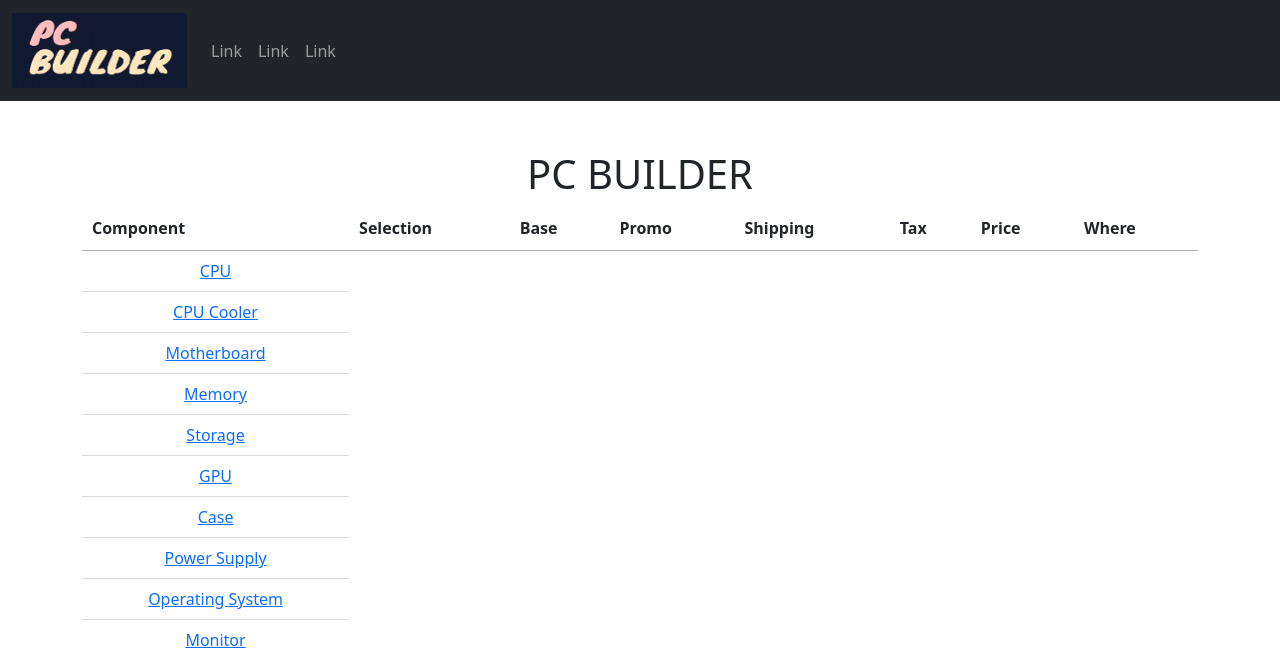
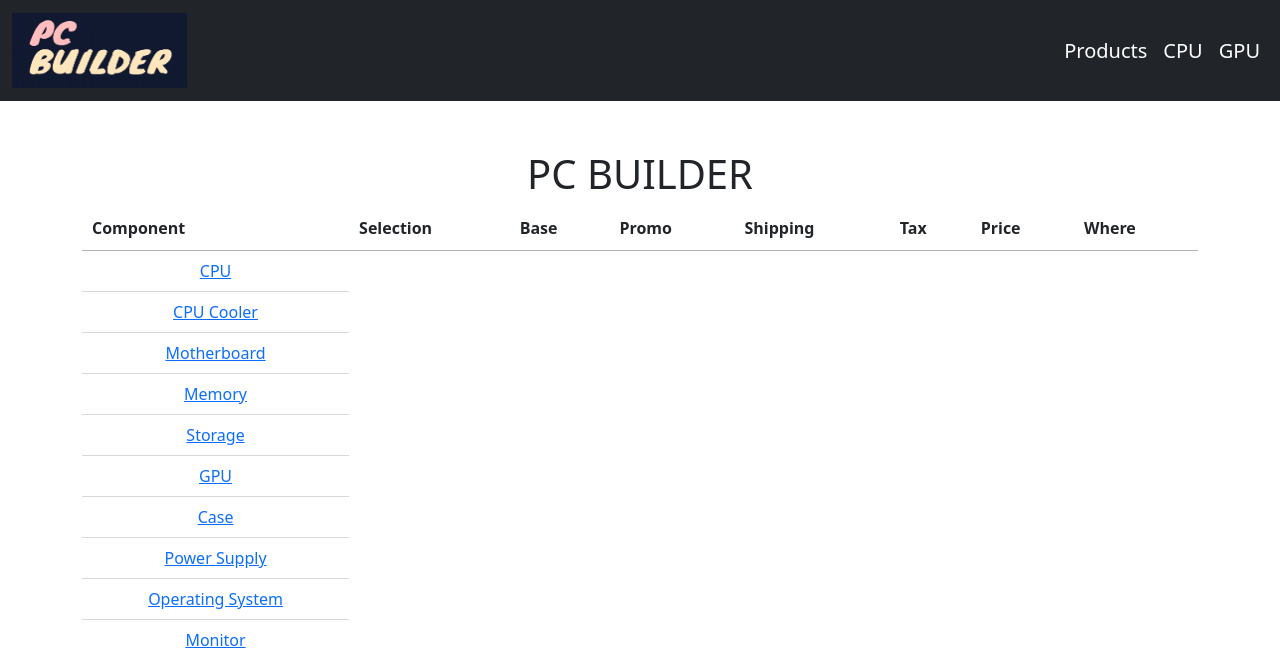
Before and after one commit to Kuanqqqq/django, a Django app: template pc/templates/list.html in a window 1280 px wide. Shown: the top 660 px of the page. Run offline with Django 3.2, Linux system fonts and the light colour scheme; the template is opened without the code that fills it, so the values that code supplies are empty; some libraries are stand-ins or nearby versions.

Commit message:
nav style

```diff
--- a/pc/pc/urls.py
+++ b/pc/pc/urls.py
@@ -23,8 +23,8 @@ urlpatterns = [
     path('', home_page, name='home_page'),
     path('list/', list_page, name='list'),
     path('admin/', admin.site.urls),
-    path('products/', include('CPU.urls')),
-    path('products/', include('GPU.urls')),
+    path('products/', include('CPU.urls'), name='cpu'),
+    path('products/', include('GPU.urls'), name='gpu'),
 ]
 
 from . import  settings
--- a/pc/templates/base.html
+++ b/pc/templates/base.html
@@ -12,6 +12,11 @@
     {% block script %}
     {% endblock%}
     <title>{% block title %}{% endblock %}</title>
+    <style>
+      .navbar-nav a:hover {
+        color: yellow !important;
+      }
+    </style>
   </head>
   <body>
     {% comment %} <h1>Hello, world!</h1> {% endcomment %}
@@ -23,28 +28,28 @@
     <script src="https://cdn.jsdelivr.net/npm/bootstrap@5.0.2/dist/js/bootstrap.bundle.min.js" integrity="sha384-MrcW6ZMFYlzcLA8Nl+NtUVF0sA7MsXsP1UyJoMp4YLEuNSfAP+JcXn/tWtIaxVXM" crossorigin="anonymous"></script>
 
     <!-- Option 2: Separate Popper and Bootstrap JS -->
-    <!--
+
     <script src="https://cdn.jsdelivr.net/npm/@popperjs/core@2.9.2/dist/umd/popper.min.js" integrity="sha384-IQsoLXl5PILFhosVNubq5LC7Qb9DXgDA9i+tQ8Zj3iwWAwPtgFTxbJ8NT4GN1R8p" crossorigin="anonymous"></script>
     <script src="https://cdn.jsdelivr.net/npm/bootstrap@5.0.2/dist/js/bootstrap.min.js" integrity="sha384-cVKIPhGWiC2Al4u+LWgxfKTRIcfu0JTxR+EQDz/bgldoEyl4H0zUF0QKbrJ0EcQF" crossorigin="anonymous"></script>
-    -->
+
 
     <link rel="stylesheet" type="text/css" href="https://cdn.datatables.net/v/dt/dt-1.11.3/datatables.min.css"/>
     <script type="text/javascript" src="https://cdn.datatables.net/v/dt/dt-1.11.3/datatables.min.js"></script>
 
 
-    <nav class="navbar navbar-expand-sm bg-dark navbar-dark fixed-top">
-      <div class="container-fluid">
+    <nav class="navbar navbar-expand-lg navbar-dark bg-dark fixed-top ">
+      <div class="container-xxl d-flex justify-content-between">
         <a class="navbar-brand" href="{% url 'home_page' %}"><img src="/Pc_Builder_logo.PNG" width="175" height="75"></a>
-        <div class="collapse navbar-collapse" id="collapsibleNavbar">
-          <ul class="navbar-nav">
+        <div class="collapse navbar-collapse d-flex justify-content-end " id="collapsibleNavbar">
+          <ul class="navbar-nav fs-5">
             <li class="nav-item">
-              <a class="nav-link" href="#">Link</a>
+              <a class="nav-link text-white opacity-100 " href="{% url 'list' %}">Products</a>
             </li>
             <li class="nav-item">
-              <a class="nav-link" href="#">Link</a>
+              <a class="nav-link text-white" href="{% url 'cpu' %}">CPU</a>
             </li>
             <li class="nav-item">
-              <a class="nav-link" href="#">Link</a>
+              <a class="nav-link text-white" href="{% url 'gpu' %}">GPU</a>
             </li>
           </ul>
         </div>
```
Also changed, not shown: pc/templates/gpu/gpu.html (+10 -0 lines).
